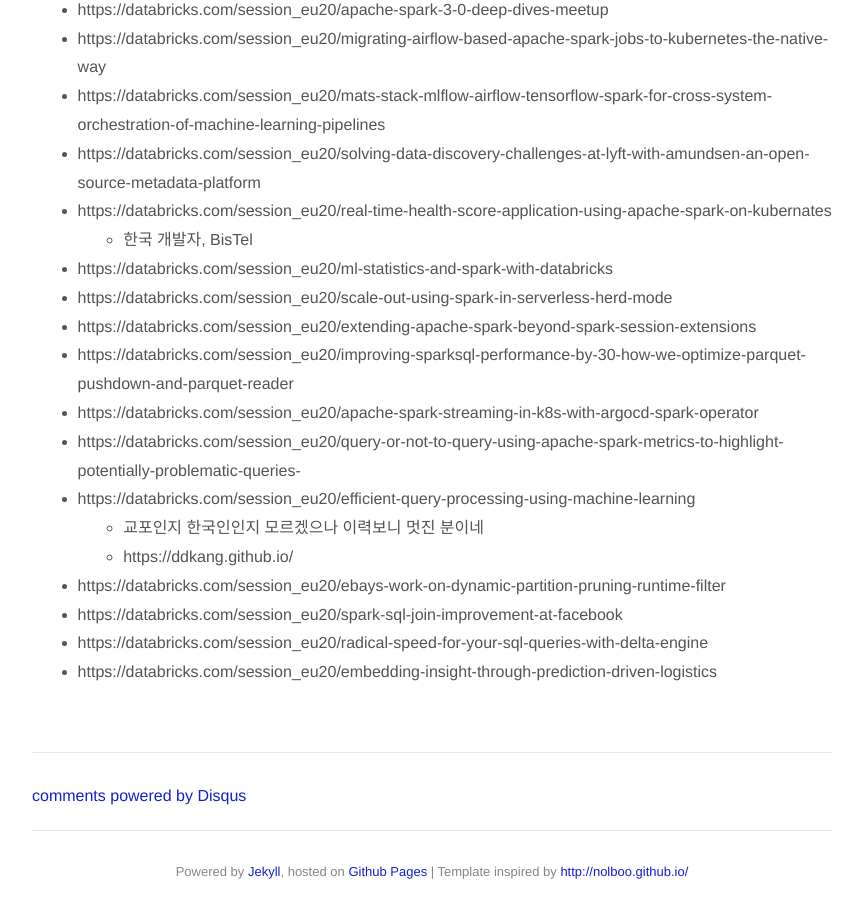
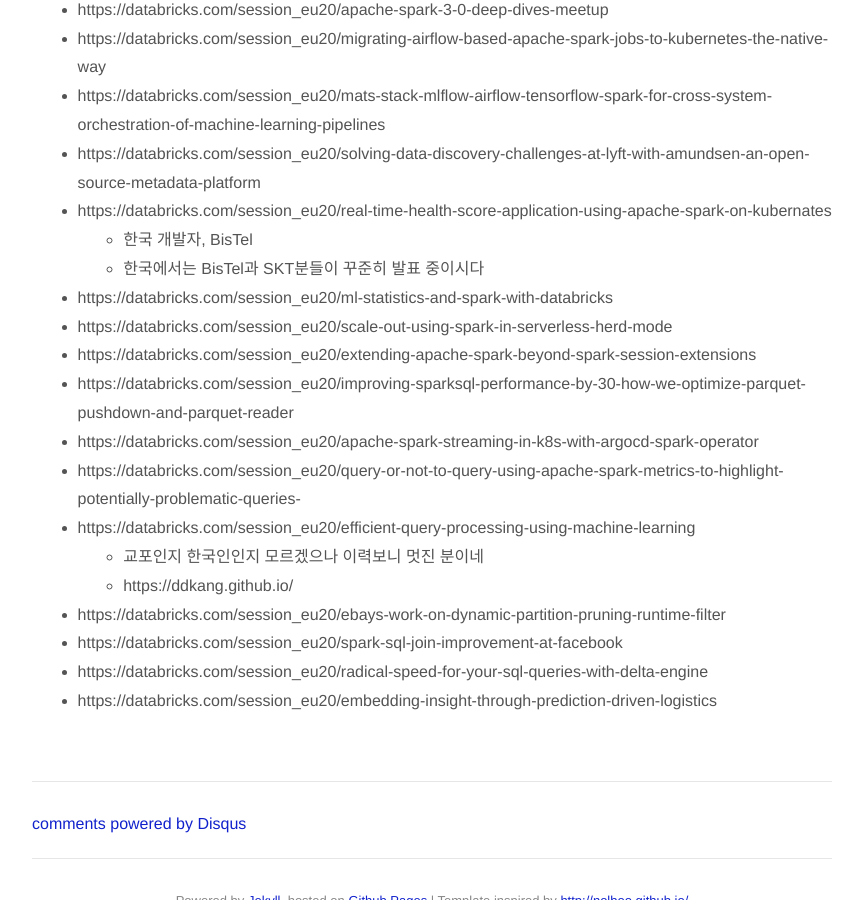
Before and after one commit to jason-heo/jason-heo.github.io, a Jekyll site: the page built from _posts/2020-11-14-data-ai-summit-2020-eu.md, in a window 1280 px wide and 900 px high, scrolled down 1299 px. Shown: the whole window, without its empty margins (208-1071 px from the left). Built offline with Jekyll 4.4.1, drawn with Linux system fonts in a browser that asks for light colours; comment, search, counter and statistics services are not loaded.

Commit message:
BisTel 내용 추가

```diff
--- a/_posts/2020-11-14-data-ai-summit-2020-eu.md
+++ b/_posts/2020-11-14-data-ai-summit-2020-eu.md
@@ -27,6 +27,7 @@
 - https://databricks.com/session_eu20/solving-data-discovery-challenges-at-lyft-with-amundsen-an-open-source-metadata-platform
 - https://databricks.com/session_eu20/real-time-health-score-application-using-apache-spark-on-kubernates
     - 한국 개발자, BisTel
+    - 한국에서는 BisTel과 SKT분들이 꾸준히 발표 중이시다
 - https://databricks.com/session_eu20/ml-statistics-and-spark-with-databricks
 - https://databricks.com/session_eu20/scale-out-using-spark-in-serverless-herd-mode
 - https://databricks.com/session_eu20/extending-apache-spark-beyond-spark-session-extensions
```
